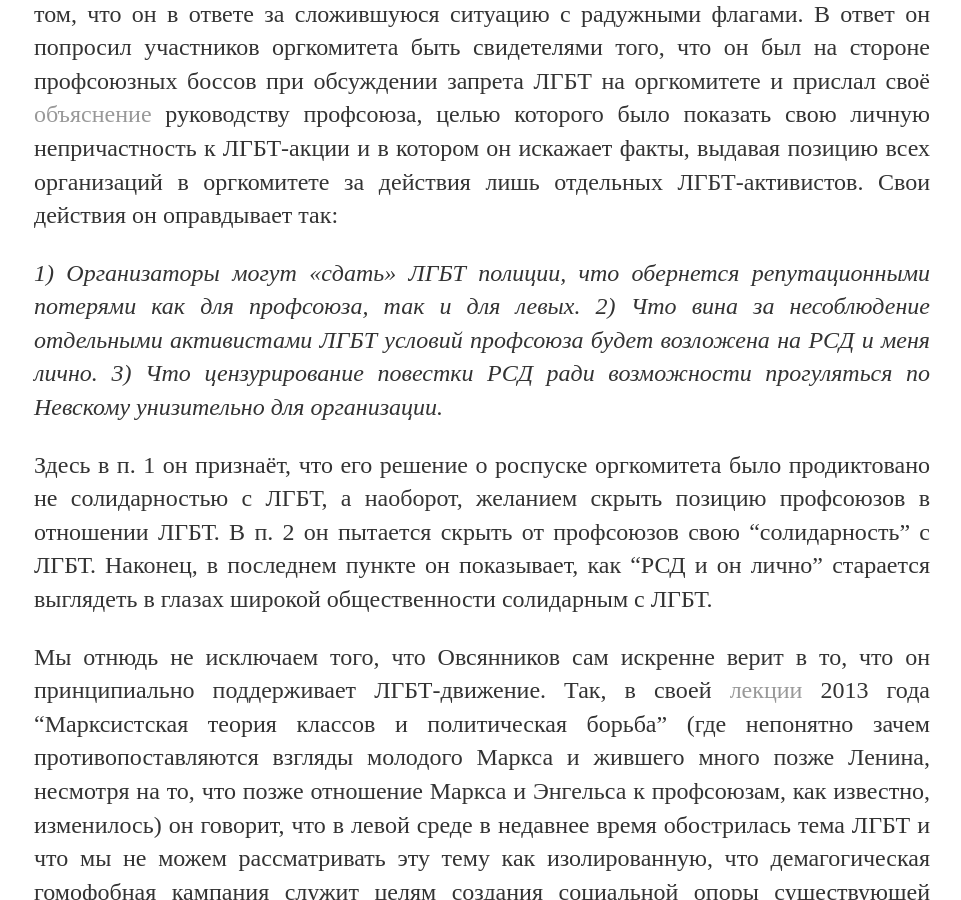
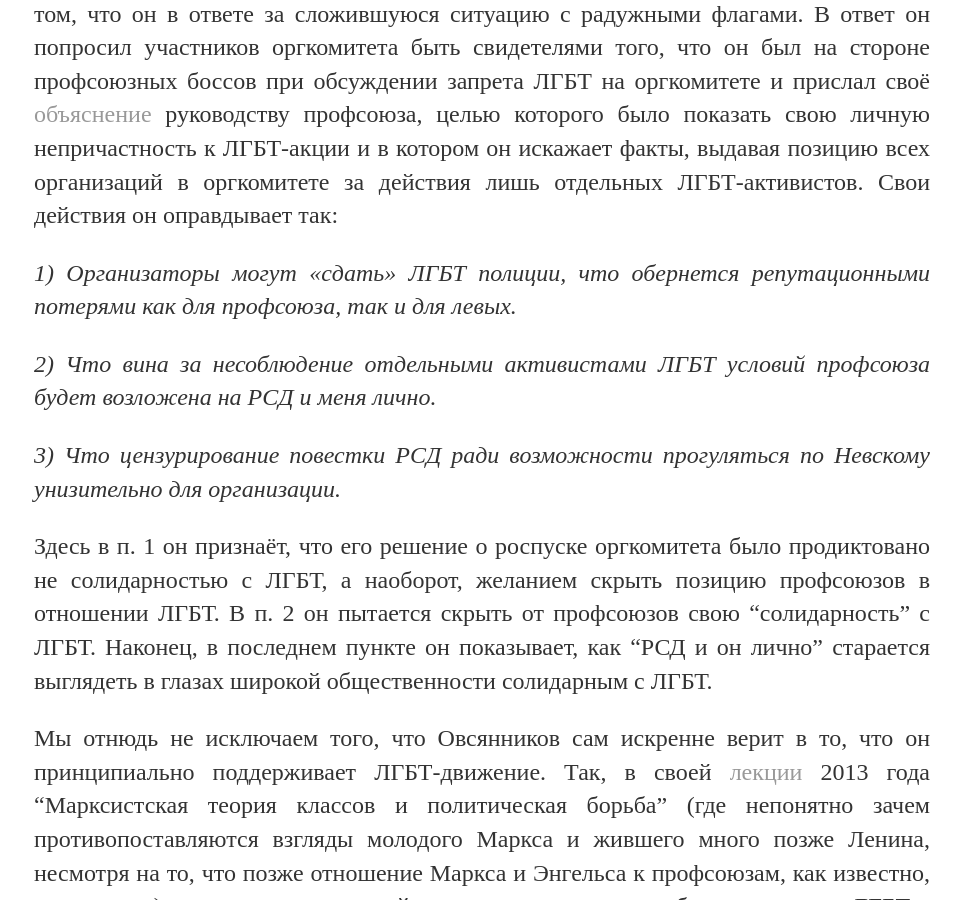
Before and after one commit to mgkp/mgkp.github.io, a Jekyll site: the page built from _posts/2016-12-16-1may.md, in a window 1280 px wide and 900 px high, scrolled down 5925 px. Shown: the whole window, without its empty margins (158-1119 px from the left). Built offline with Jekyll 4.4.1, drawn with Linux system fonts in a browser that asks for light colours.

Commit message:
list correction

```diff
--- a/_posts/2016-12-16-1may.md
+++ b/_posts/2016-12-16-1may.md
@@ -46,9 +46,11 @@
 
 После первомайской демонстрации руководство профсоюзов обвинило Овсянникова в том, что он в ответе за сложившуюся ситуацию с радужными флагами. В ответ он попросил участников оргкомитета быть свидетелями того, что он был на стороне профсоюзных боссов при обсуждении запрета ЛГБТ на оргкомитете и прислал своё [объяснение](https://mgkp.github.io/files/ovs_letter20160505.pdf) руководству профсоюза, целью которого было показать свою личную непричастность к ЛГБТ-акции и в котором он искажает факты, выдавая позицию всех организаций в оргкомитете за действия лишь отдельных ЛГБТ-активистов. Свои действия он оправдывает так:
 
-<i>1) Организаторы могут «сдать» ЛГБТ полиции, что обернется репутационными потерями как для профсоюза, так и для левых.
-2) Что вина за несоблюдение отдельными активистами ЛГБТ условий профсоюза будет возложена на РСД и меня лично.
-3) Что цензурирование повестки РСД ради возможности прогуляться по Невскому унизительно для организации.</i>
+<i>1) Организаторы могут «сдать» ЛГБТ полиции, что обернется репутационными потерями как для профсоюза, так и для левых.</i>
+
+<i>2) Что вина за несоблюдение отдельными активистами ЛГБТ условий профсоюза будет возложена на РСД и меня лично.</i>
+
+<i>3) Что цензурирование повестки РСД ради возможности прогуляться по Невскому унизительно для организации.</i>
 
 Здесь в п. 1 он признаёт, что его решение о роспуске оргкомитета было продиктовано не солидарностью с ЛГБТ, а наоборот, желанием скрыть позицию профсоюзов в отношении ЛГБТ. В п. 2 он пытается скрыть от профсоюзов свою “солидарность” с ЛГБТ. Наконец, в последнем пункте он показывает, как “РСД и он лично” старается выглядеть в глазах широкой общественности солидарным с ЛГБТ.
 
```
